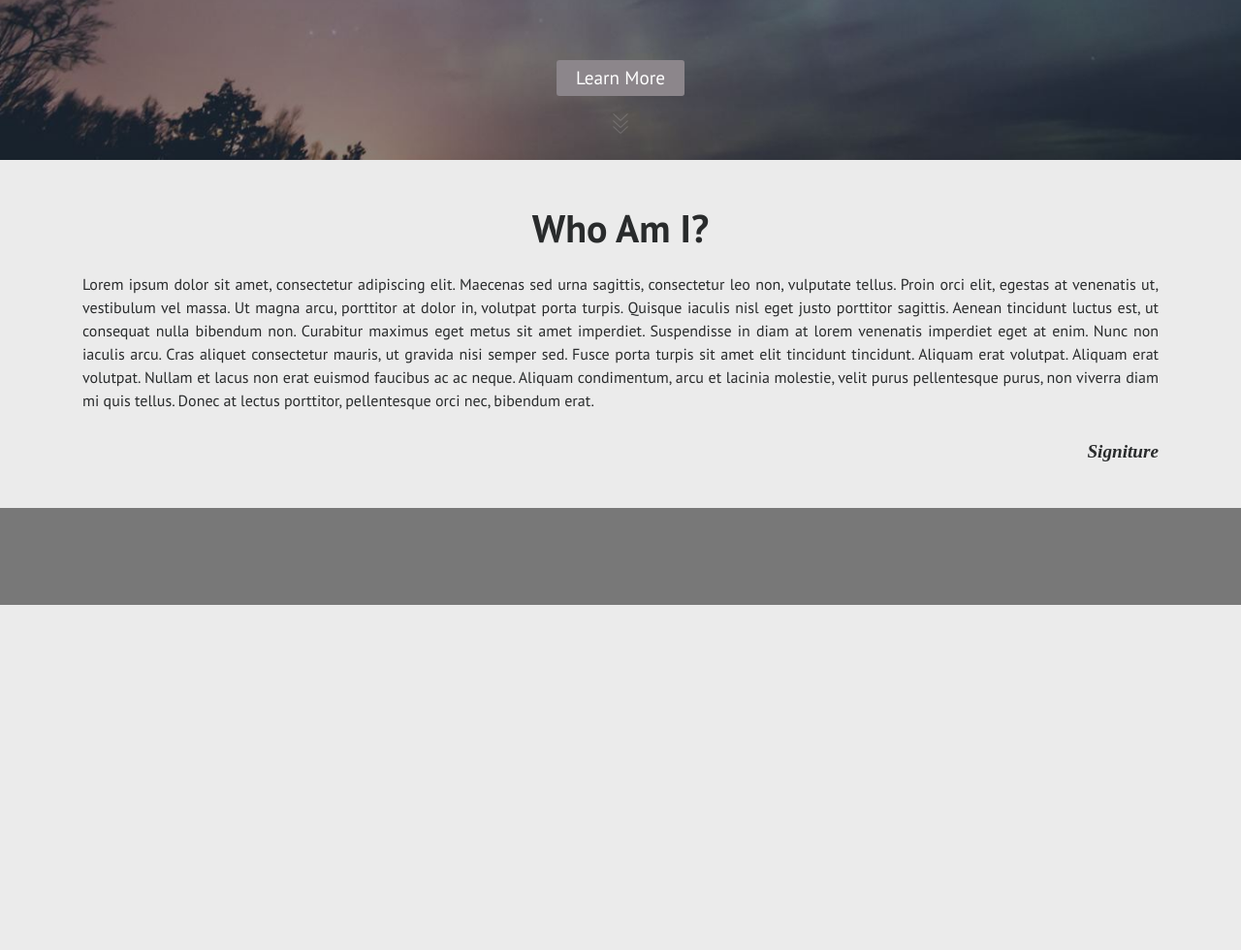
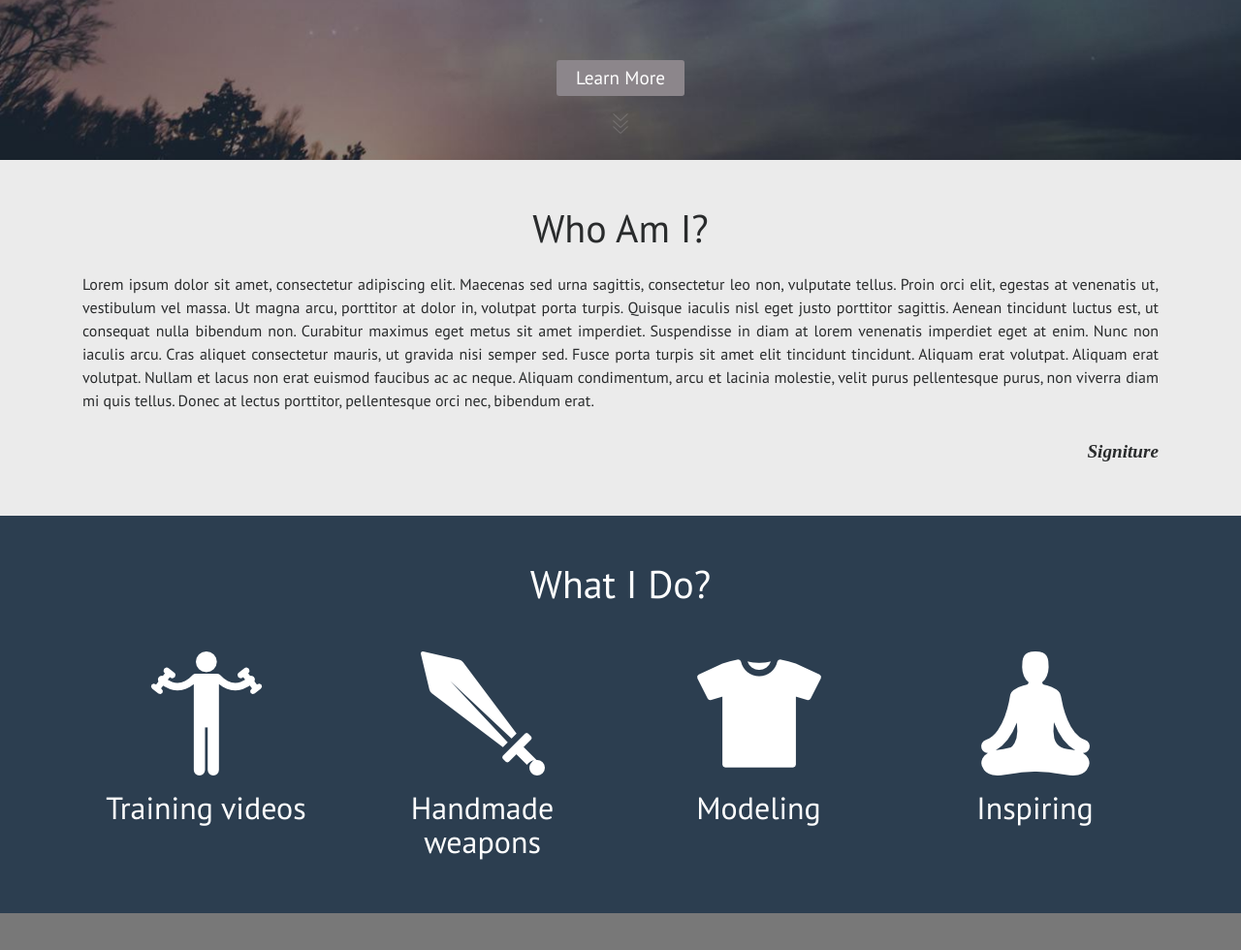
Before and after one commit to sasa95/Kuru, a plain HTML site: page index.html in a window 1280 px wide. Shown: the part 500-1480 px from the top of the page at 97% size. Before the commit the page ends 1124 px from the top, so only its background shows below. Drawn offline with nearby package versions, Linux system fonts and the light colour scheme; a web font is replaced by a local one.

Commit message:
[What i Do] section

```diff
--- a/index.html
+++ b/index.html
@@ -45,12 +45,43 @@
 
       <div id="content"><!-- #content -->
         <div class="container">
-          <section class="who-am-i my-5">
-            <h1 class="text-center mb-4">Who Am I?</h1>
+          <section class="who-am-i py-5">
+            <h1 class="text-center mb-4 font-weight-normal">Who Am I?</h1>
             <p class="text-justify">Lorem ipsum dolor sit amet, consectetur adipiscing elit. Maecenas sed urna sagittis, consectetur leo non, vulputate tellus. Proin orci elit, egestas at venenatis ut, vestibulum vel massa. Ut magna arcu, porttitor at dolor in, volutpat porta turpis. Quisque iaculis nisl eget justo porttitor sagittis. Aenean tincidunt luctus est, ut consequat nulla bibendum non. Curabitur maximus eget metus sit amet imperdiet. Suspendisse in diam at lorem venenatis imperdiet eget at enim. Nunc non iaculis arcu. Cras aliquet consectetur mauris, ut gravida nisi semper sed. Fusce porta turpis sit amet elit tincidunt tincidunt. Aliquam erat volutpat. Aliquam erat volutpat. Nullam et lacus non erat euismod faucibus ac ac neque. Aliquam condimentum, arcu et lacinia molestie, velit purus pellentesque purus, non viverra diam mi quis tellus. Donec at lectus porttitor, pellentesque orci nec, bibendum erat.</p>
             <h2 class="signiture text-right">Signiture</h2>
           </section>
         </div>
+         <section class="what-i-do py-5">
+            <div class="container text-center">
+              <h1 class="text-center mb-5 text-white font-weight-normal">What I Do?</h1>
+              <div class="row">
+                <div class="col-md-3">
+                  <div class="what-i-do__item">
+                    <img src="img/what-i-do/training.png" alt="">
+                    <h2 class="mt-3 text-white font-weight-normal">Training videos</h2>
+                  </div>
+                </div>
+                <div class="col-md-3">
+                  <div class="what-i-do__item">
+                    <img src="img/what-i-do/weapon.png" alt="">
+                    <h2 class="mt-3 text-white font-weight-normal">Handmade weapons</h2>
+                  </div>
+                </div>
+                <div class="col-md-3">
+                  <div class="what-i-do__item">
+                    <img src="img/what-i-do/modeling.png" alt="">
+                    <h2 class="mt-3 text-white font-weight-normal">Modeling</h2>
+                  </div>
+                </div>
+                <div class="col-md-3">
+                  <div class="what-i-do__item mb-0">
+                    <img src="img/what-i-do/inspiring.png" alt="">
+                    <h2 class="mt-3 text-white font-weight-normal">Inspiring</h2>
+                  </div>
+                </div>
+              </div>
+            </div>
+          </section>
       </div>
 
       <div id="footer">
--- a/scss/layout/_sections.scss
+++ b/scss/layout/_sections.scss
@@ -6,3 +6,14 @@
 	font-size: 1.2em;
 	margin-top: 30px;
 }
+
+// What I do
+
+.what-i-do {
+	background-color: $color-dark-blue;
+	@media(max-width: $screen-md - 1){
+		&__item {
+			margin-bottom: 50px;
+		}
+	}
+}
--- a/scss/util/_variables.scss
+++ b/scss/util/_variables.scss
@@ -2,8 +2,7 @@ $color-nav-links:#e4e4e4;
 $color-elegant-gray:#a5a0a4;
 $color-body:#ebebeb;
 
-$color-primary:#2196F3;
-$color-secondary:#FF5252;
+$color-dark-blue:#2C3E50;
 
 $text-primary:#212121;
 $text-secondary:#757575;
```
Also changed, not shown: css/main.css, img/what-i-do/inspiring.png (added), img/what-i-do/modeling.png (added), img/what-i-do/training.png (added), img/what-i-do/weapon.png (added).
